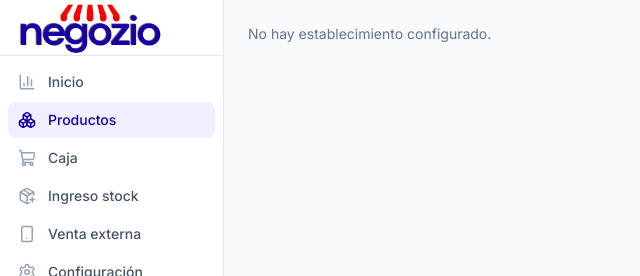
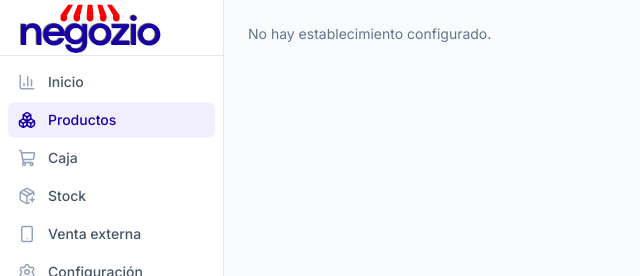
Before and after one commit to julioborn/negozio, a Next.js app: page /dashboard/productos/nuevo in a window 1280 px wide. Shown: the top 276 px of the page, without its empty margins (0-640 px from the left). Built offline with nearby package versions, Linux system fonts and the light colour scheme; no server answers.

Commit message:
fix: rename Ingreso stock to Stock in navigation

```diff
--- a/components/layout/Sidebar.tsx
+++ b/components/layout/Sidebar.tsx
@@ -30,7 +30,7 @@ const NAV_ITEMS: NavItem[] = [
   { href: '/dashboard',                    label: 'Inicio',        icon: BarChart3,   exact: true },
   { href: '/dashboard/productos',          label: 'Productos',     icon: BoxesIcon },
   { href: '/caja',                         label: 'Caja',          icon: ShoppingCart },
-  { href: '/empleados/ingreso-mercaderia', label: 'Ingreso stock', icon: PackagePlus },
+  { href: '/empleados/ingreso-mercaderia', label: 'Stock', icon: PackagePlus },
   { href: '/empleados/venta-externa',      label: 'Venta externa', icon: Smartphone },
   { href: '/dashboard/configuracion',      label: 'Configuración', icon: Settings },
 ];
--- a/components/layout/TopBar.tsx
+++ b/components/layout/TopBar.tsx
@@ -37,7 +37,7 @@ const NAV_GROUPS: NavGroup[] = [
       { href: '/dashboard',                    label: 'Inicio',        icon: Home,        roles: ['owner'], exact: true },
       { href: '/dashboard/productos',          label: 'Productos',     icon: BoxesIcon,   roles: ['owner'] },
       { href: '/caja',                         label: 'Caja',          icon: ShoppingCart,roles: ['owner', 'cashier'] },
-      { href: '/empleados/ingreso-mercaderia', label: 'Ingreso stock', icon: PackagePlus, roles: ['owner', 'employee'] },
+      { href: '/empleados/ingreso-mercaderia', label: 'Stock', icon: PackagePlus, roles: ['owner', 'employee'] },
     ],
   },
   {
```
